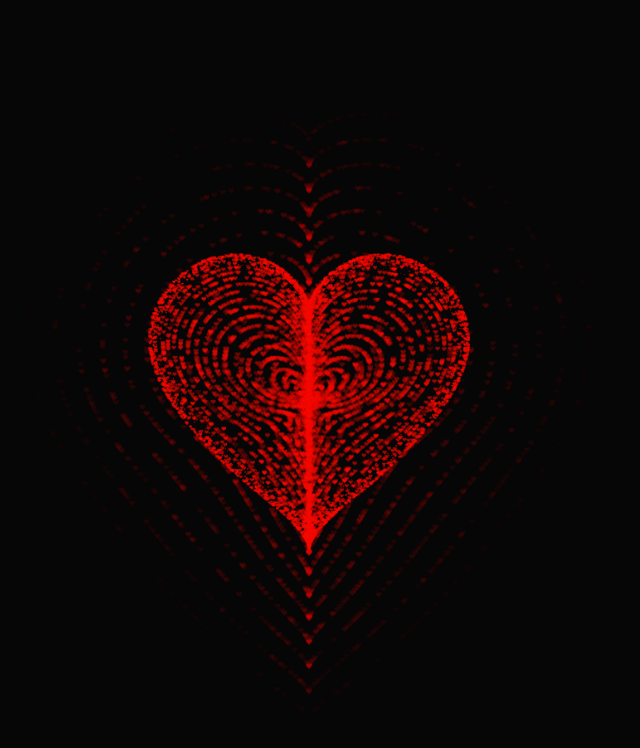
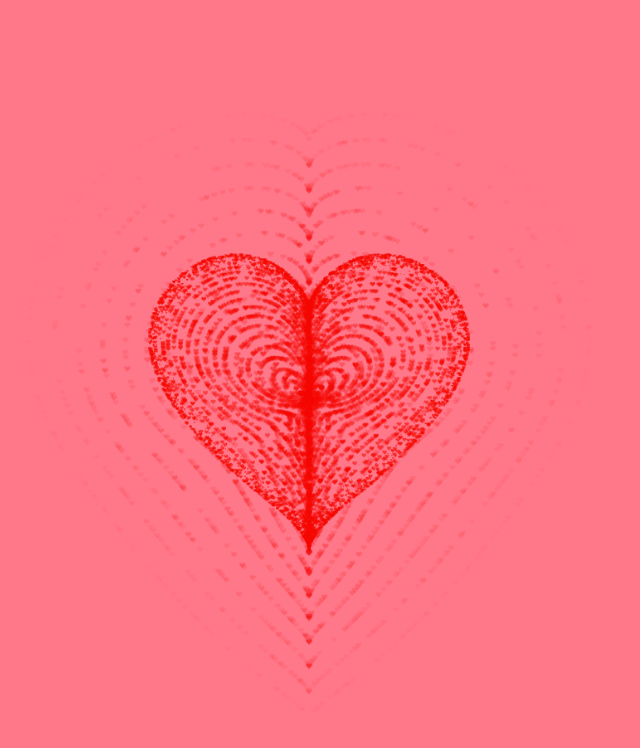
Before and after one commit to ChuTu15/heart, a plain HTML site: page index.html in a window 1280 px wide. Shown: the whole page, without its empty margins (331-971 px from the left). Drawn offline with Linux system fonts and the light colour scheme; animation ran at ten frames a second.

Commit message:
Update index.html

```diff
--- a/index.html
+++ b/index.html
@@ -1,7 +1,7 @@
 <!DOCTYPE HTML PUBLIC "-//W3C//DTD HTML 4.0 Transitional//EN">
 <HTML>
  <HEAD>
-  <TITLE> MINH IT </TITLE>
+  <TITLE> My heart </TITLE>
   <META NAME="Generator" CONTENT="EditPlus">
   <META NAME="Author" CONTENT="">
   <META NAME="Keywords" CONTENT="">
@@ -12,7 +12,7 @@
   height: 100%;
   padding: 0;
   margin: 0;
-  background: rgba(0, 0, 0, 0.851);
+  background: rgba(255, 120, 138, 1);
 }
 canvas {
   position: absolute;
```
